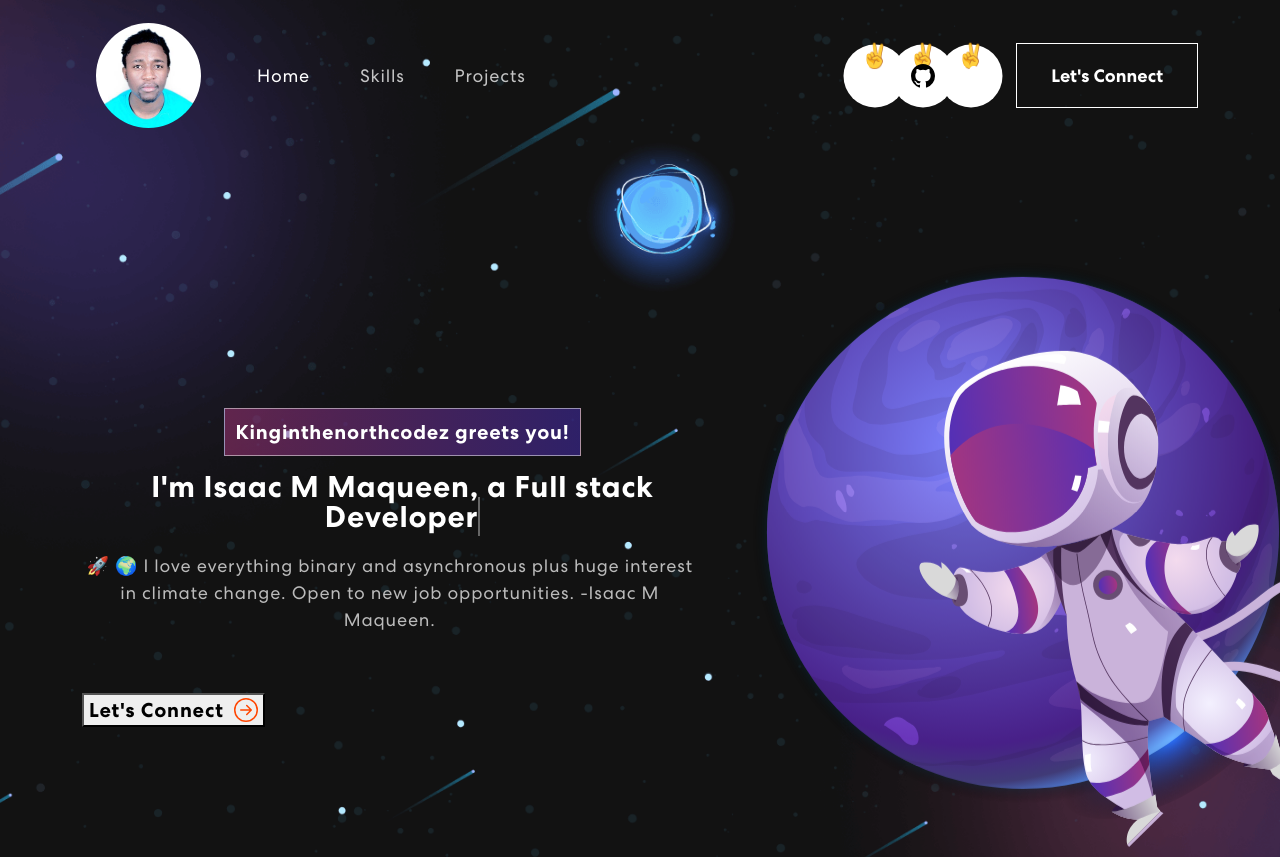
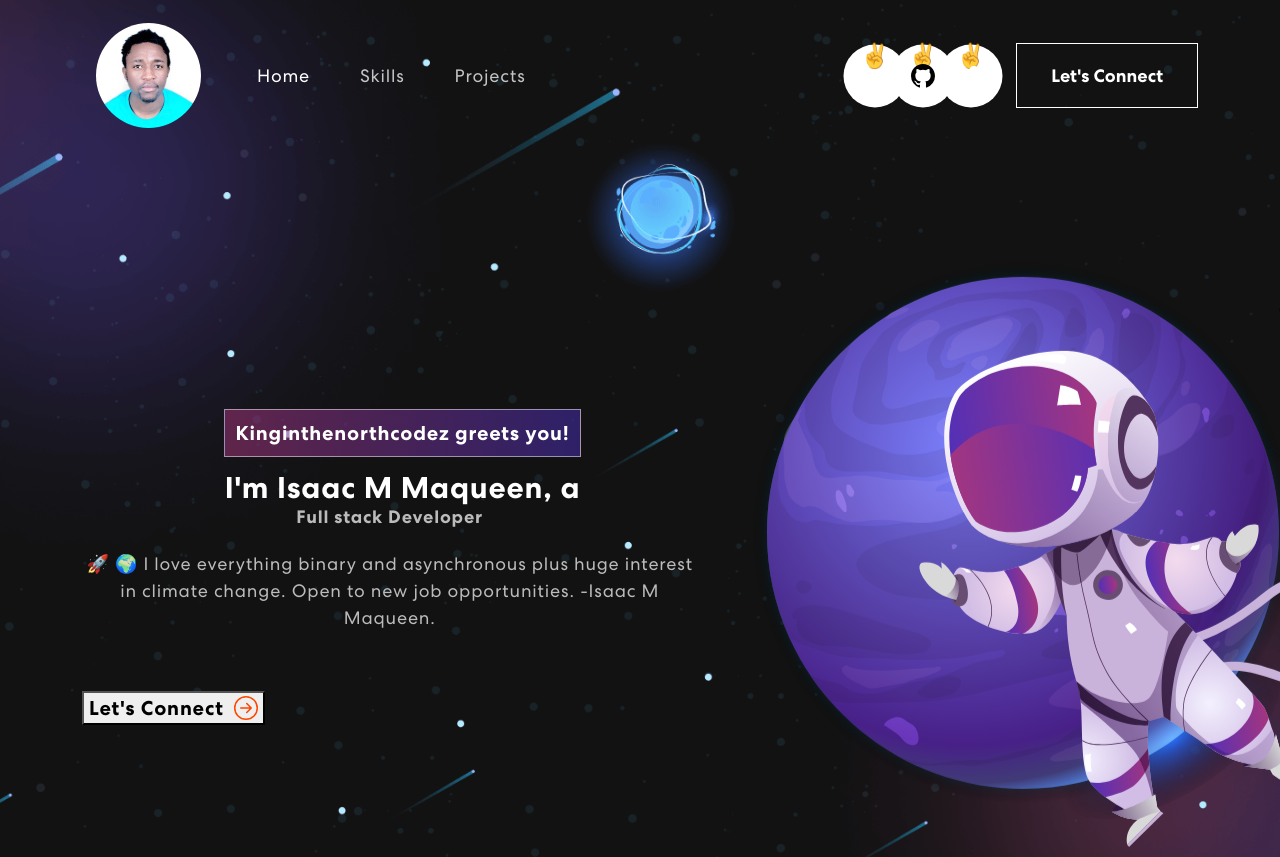
Before and after one commit to kinginthenorthcodez/my-potifolio, a React (Create React App) app: page / in a window 1280 px wide. Shown: the top 857 px of the page. Built offline with nearby package versions, Linux system fonts and the light colour scheme.

Commit message:
Remove extra space

```diff
--- a/src/App.css
+++ b/src/App.css
@@ -520,7 +520,7 @@
 }
 
 .proj-txtx h4 {
-  font-size: 30px;
+  font-size: 24px;
   font-weight: 700;
   letter-spacing: 0.8px;
   line-height: 1.1em;
@@ -529,17 +529,17 @@
 .proj-txtx span {
   font-style: italic;
   font-weight: 400;
-  font-size: 15px;
-  letter-spacing: 0.8px;
+  font-size: 12px;
+  letter-spacing: 0.5px;
 }
 
 .proj-txtx .d-tags {
   display: flex;
   width: auto;
   font-size: 10px;
-  justify-self: flex-start;
-  position: relative;
   right: 0;
+  margin-top: 2px;
+  margin-bottom: 3px;
   background-color: orangered;
 }
 .projBtn {
--- a/src/components/Header.js
+++ b/src/components/Header.js
@@ -63,7 +63,10 @@
                     Kinginthenorthcodez greets you!
                   </span>
                   <h1 className='txt-rotate '>
-                    I'm Isaac M Maqueen, a <span className='wrap'>{text}</span>
+                    I'm Isaac M Maqueen, a{' '}
+                    <p>
+                      <span className='wrap'>{text}</span>
+                    </p>
                   </h1>
                   <p>
                     🚀 🌍 I love everything binary and asynchronous plus huge
--- a/src/components/ProjectCard.js
+++ b/src/components/ProjectCard.js
@@ -26,7 +26,9 @@
             <span>{description.substring(0, 78) + '...'}</span>
             <p className='d-tags'>
               {details.tags.map((tag) => (
-                <Badge bg='primary'>{tag}</Badge>
+                <span>
+                  <Badge bg='primary'>{tag}</Badge>
+                </span>
               ))}
             </p>
             <div className='projBtn'>
```
